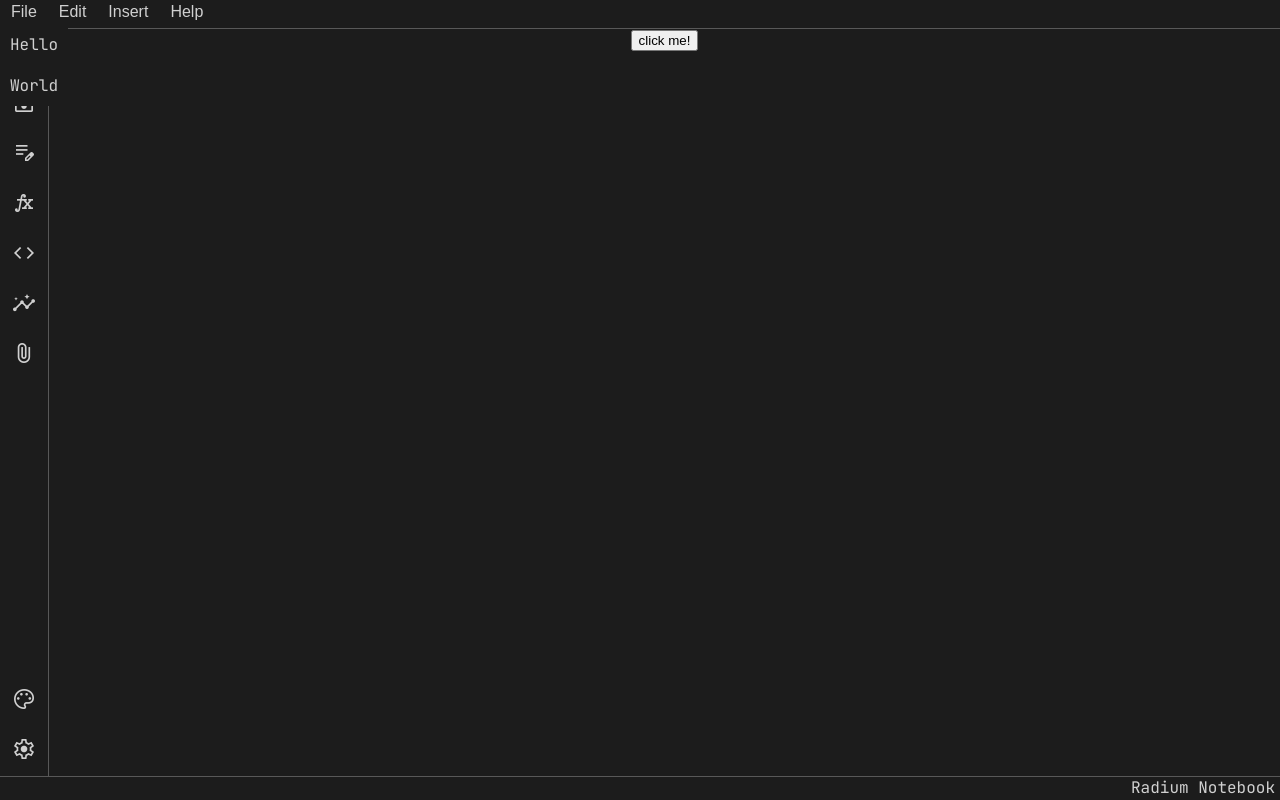
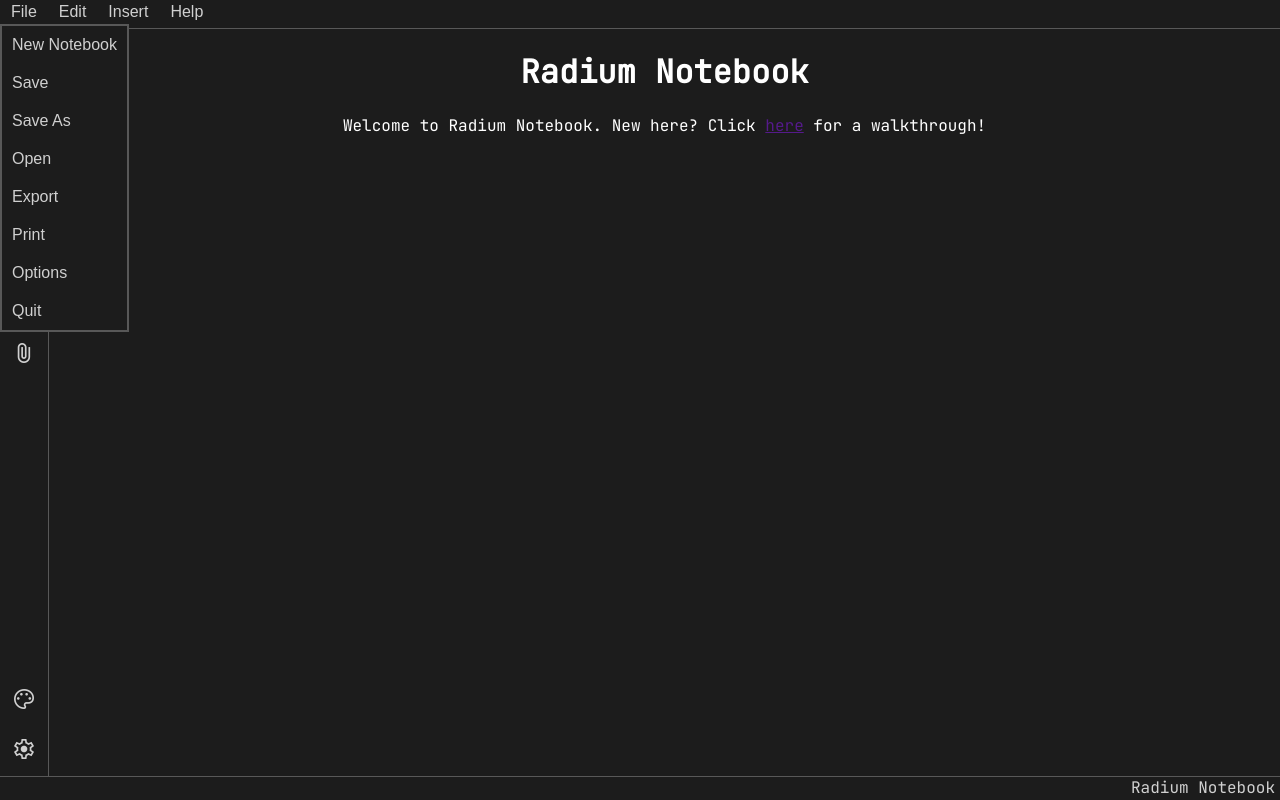
Before and after one commit to PatchedConic/Radium, an Electron app: page index.html in a window 1280 px wide. Both pictures are taken after a click on the button "File". Drawn offline with nearby package versions, Linux system fonts and the light colour scheme.

Commit message:
Final commit before switching to Python dev

```diff
--- a/index.html
+++ b/index.html
@@ -27,8 +27,14 @@
             <div>
                 <button class="title_bar_button" onclick="toggleFileDropdown()">File</button>
                     <div class="title_bar_dropdown" id="file_dropdown">
-                        <div class="title_bar_dropdown_items">Hello</div>
-                        <div class="title_bar_dropdown_items">World</div>
+                        <button class="title_bar_dropdown_items">New Notebook</button>
+                        <button class="title_bar_dropdown_items">Save</button>
+                        <button class="title_bar_dropdown_items">Save As</button>
+                        <button class="title_bar_dropdown_items">Open</button>
+                        <button class="title_bar_dropdown_items">Export</button>
+                        <button class="title_bar_dropdown_items">Print</button>
+                        <button class="title_bar_dropdown_items">Options</button>
+                        <button class="title_bar_dropdown_items">Quit</button>
                 </div>
             </div>
             <div>
@@ -117,10 +123,9 @@
                     <div class="ribbon" id="code_ribbon">Code</div>
                     <div class="ribbon" id="graph_ribbon">Graph</div>
                     <div class="document_background">
-                        <!-- <h1>Radium Notebook</h1>
+                        <h1>Radium Notebook</h1>
                         Welcome to Radium Notebook.
-                        New here? Click <a href="">here</a> for a walkthrough! -->
-                        <button onclick="foo()">click me!</button>
+                        New here? Click <a href="">here</a> for a walkthrough!
                     </div>
                 </div>
             </div>
--- a/style.css
+++ b/style.css
@@ -169,12 +169,16 @@ body {
     color: var(--fg-color);
     position: absolute;
     z-index: 1;
+    border: var(--border-color) solid 2px;
 }
 
 .title_bar_dropdown_items {
     padding: 10px;
+    font-size: 16px;
     display: block;
     color: var(--fg-color);
+    background-color: var(--bg-color);
+    border: none;
 }
 
 .title_bar_dropdown_items:hover {
```
